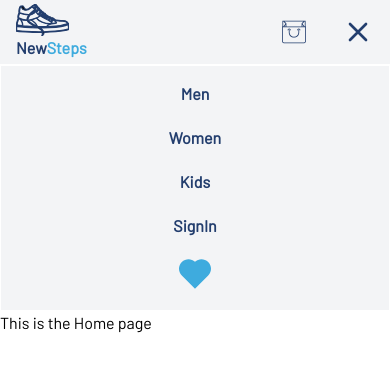
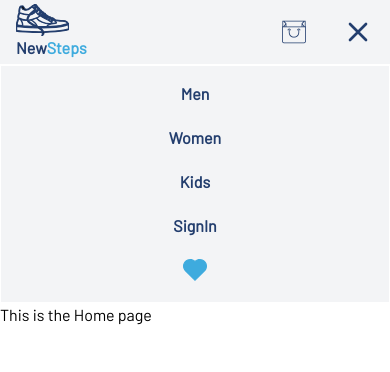
Before and after one commit to iyadhhk/New-Steps-Store, a React (Create React App) app: page / in a window 390 px wide. Both pictures are taken after a click on the button 358 px from the left and 32 px from the top of the page. Shown: the top 372 px of the page. Built offline with nearby package versions, Linux system fonts and the light colour scheme; no server answers; a web font is replaced by a local one.

Commit message:
adding redirect after authentication and wishlist component

```diff
--- a/src/index.css
+++ b/src/index.css
@@ -4,5 +4,6 @@
 
 body {
   margin: 0;
+
   /* font-family: 'Barlow',sans-serif; */
 }
--- a/src/routes/auth/authentication.component.jsx
+++ b/src/routes/auth/authentication.component.jsx
@@ -1,7 +1,15 @@
+import { useSelector } from "react-redux";
+import { Navigate } from "react-router-dom";
+
 import SignUpForm from "../../components/sign-up-form/sign-up-form.component";
 import SignInForm from "../../components/sing-in-form/sing-in-form.component";
+import { selectUser } from "../../features/auth/auth.slice";
 
 const Authentication = () => {
+  const user = useSelector(selectUser);
+
+  if (user) return <Navigate to="/" replace={true} />;
+
   return (
     <div className="container w-full mx-auto md:flex md:flex-row justify-evenly items-start">
       <SignInForm />
--- a/src/routes/navigation/mobile-menu.component.jsx
+++ b/src/routes/navigation/mobile-menu.component.jsx
@@ -3,7 +3,7 @@ import { Link } from "react-router-dom";
 import NavLink from "../../components/nav-link/nav-link.component";
 import { ReactComponent as Favorites } from "../../assets/heart.svg";
 
-const MobileMenu = ({ menuHandler, user, signOut }) => {
+const MobileMenu = ({ menuHandler, user, signOut, countWishlist }) => {
   return (
     <div className="md:hidden" id="mobile-menu">
       <div className="px-2 pt-2 pb-3 space-y-1 sm:px-3 border border-white border-t-2  flex flex-col items-center">
@@ -12,7 +12,7 @@ const MobileMenu = ({ menuHandler, user, signOut }) => {
         <NavLink to="/shop/Kids" title="Kids" onClick={menuHandler} />
         {user ? (
           <NavLink
-            className="text-secondary font-semibold"
+            className="text-secondary font-semibold text-md px-3 py-2"
             to="/"
             title="Sign out"
             onClick={() => {
@@ -23,8 +23,17 @@ const MobileMenu = ({ menuHandler, user, signOut }) => {
         ) : (
           <NavLink to="/auth" title="SignIn" onClick={menuHandler} />
         )}
-        <Link to="/wishlist" onClick={menuHandler} className="flex-shrink-0 px-3 py-2">
-          <Favorites className="fill-secondary h-8 w-auto" />
+
+        <Link
+          to="/wishlist"
+          onClick={menuHandler}
+          className="relative flex-shrink-0 px-3 py-2 mt-1">
+          <Favorites className="fill-secondary h-6 w-auto" />
+          {countWishlist > 0 && (
+            <div className="flex items-center justify-center absolute top-[0px] left-[0px] bg-blue-100 rounded-full w-5 h-5">
+              <span className="text-xs font-semibold text-blue-800">{countWishlist}</span>
+            </div>
+          )}
         </Link>
       </div>
     </div>
--- a/src/routes/navigation/navigation.component.jsx
+++ b/src/routes/navigation/navigation.component.jsx
@@ -131,6 +131,7 @@ const Navigation = () => {
             user={user}
             signOut={signOutCallback}
             menuHandler={dropdownHandler}
+            countWishlist={countWishlist}
           />
         )}
       </nav>
```
